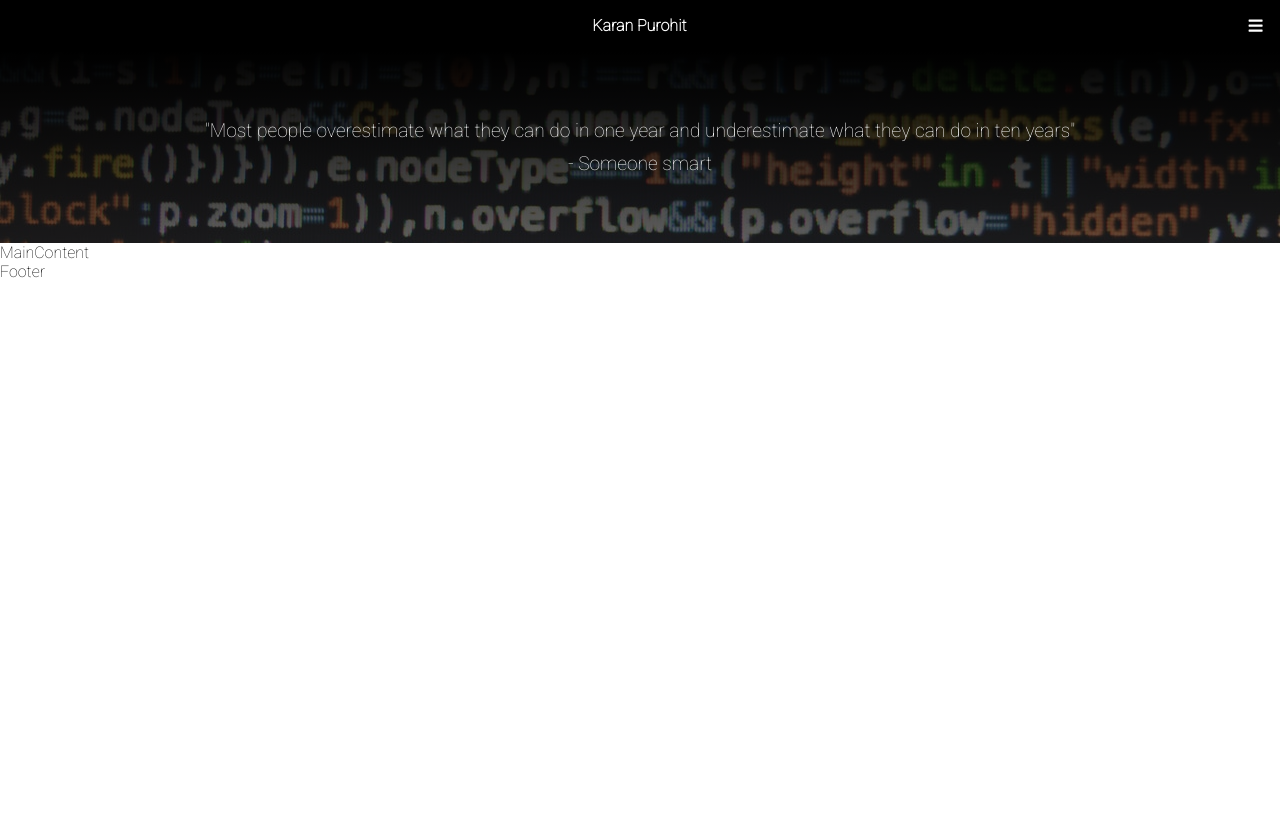
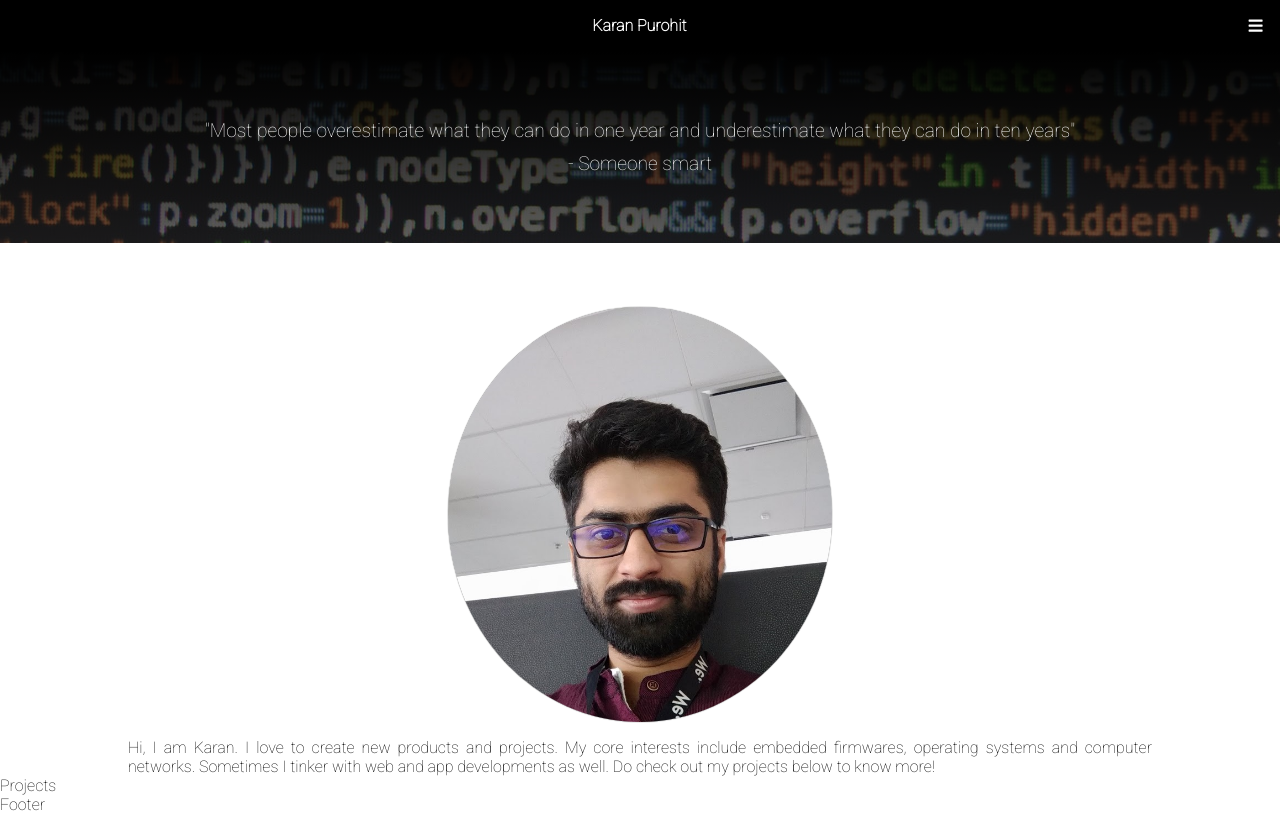
Before and after one commit to K-ran/personalReactSite, a React (Create React App) app: page / in a window 1280 px wide. Built offline with nearby package versions, Linux system fonts and the light colour scheme; the HTML template or start-up script is replaced by a standard one.

Commit message:
Added profile image and description

```diff
--- /dev/null
+++ b/src/components/aboutme/Aboutme.css
@@ -0,0 +1,21 @@
+.profile_image {
+    width: 30%;
+    border-radius: 50%;
+    object-fit: cover;
+    object-position: center;
+    box-shadow: 0px 0px 1px black;
+}
+
+.aboutme{
+    display: flex;
+    flex-direction: column;
+    align-items: center;
+    margin-top: 4em;
+}
+
+.profile_desc{
+    width: 80%;
+    text-align: justify;
+    margin-top: 1em;
+    font-weight: 500;
+}
--- /dev/null
+++ b/src/components/aboutme/Aboutme.js
@@ -0,0 +1,18 @@
+import React, { Component } from 'react';
+import profile_image from '../../images/profile_image.jpg'
+import './Aboutme.css';
+
+class Aboutme extends Component {
+    render() {
+        return (
+            <div className="aboutme">
+                <img src = {profile_image} className="profile_image" alt="something" />
+                <div className="profile_desc">
+                Hi, I am Karan. I love to create new products and projects. My core interests include embedded firmwares, operating systems and computer networks. Sometimes I tinker with web and  app developments as well. Do check out my projects below to know more!
+                </div>
+            </div>
+        );
+    }
+}
+
+export default Aboutme;
--- a/src/components/hero/Hero.css
+++ b/src/components/hero/Hero.css
@@ -22,5 +22,7 @@
 .author
 {
     margin-top: .5em;
-    max-width: 80%;
+    max-width: 90%;
+    text-align: center;
+
 }
--- a/src/components/main_content/MainContent.js
+++ b/src/components/main_content/MainContent.js
@@ -1,10 +1,13 @@
 import React, { Component } from 'react';
+import Aboutme from '../aboutme/Aboutme';
+import Projects from '../projects/Projects';
 
 class MainContent extends Component {
     render() {
         return (
             <div>
-                MainContent
+                <Aboutme/>
+                <Projects/>
             </div>
         );
     }
--- /dev/null
+++ b/src/components/projects/Projects.js
@@ -0,0 +1,13 @@
+import React, { Component } from 'react';
+
+class Projects extends Component {
+    render() {
+        return (
+            <div>
+                Projects
+            </div>
+        );
+    }
+}
+
+export default Projects;
```
Also changed, not shown: src/images/profile_image.jpg (added).
